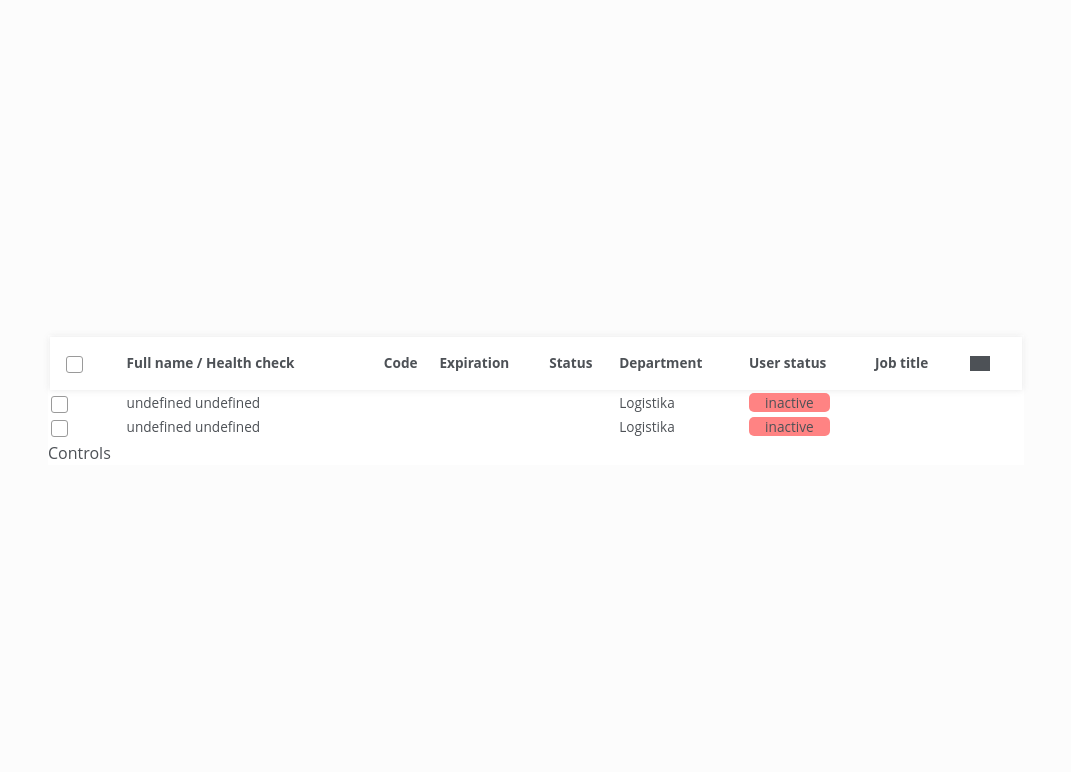
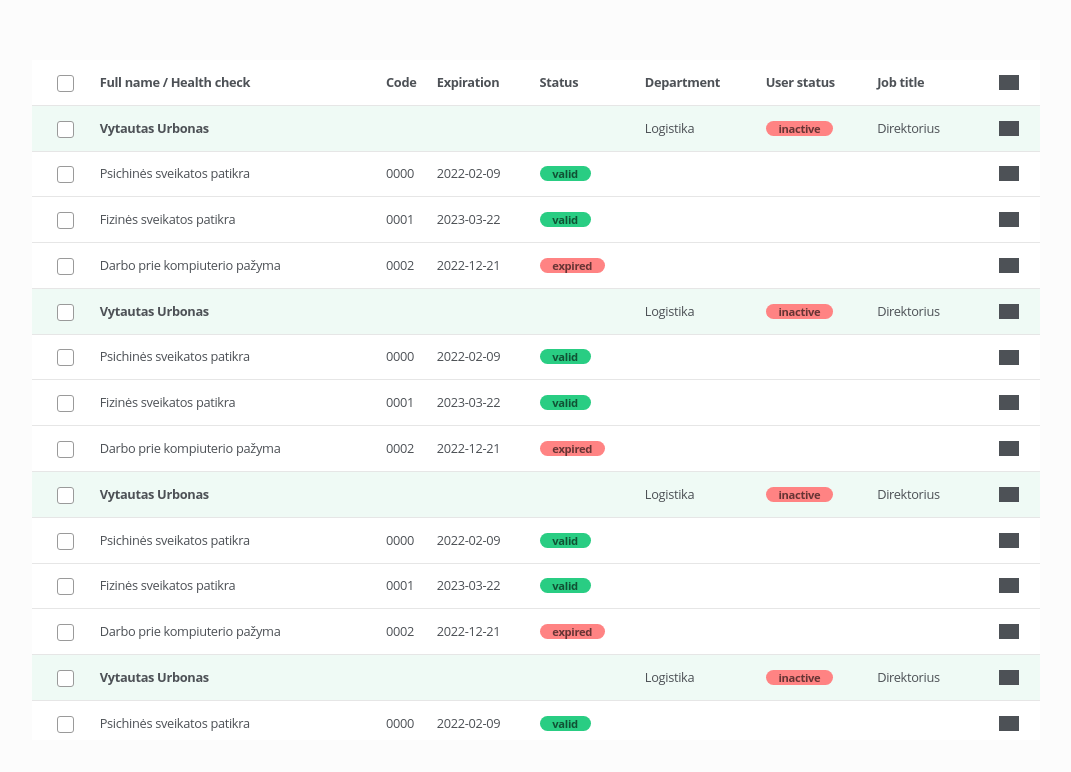
Before and after one commit to sarunas-k/health-table, a Vue app: page / in a window 1280 px wide. Shown: the top 772 px of the page, without its empty margins (104-1175 px from the left). Built offline with nearby package versions, Linux system fonts and the light colour scheme.

Commit message:
Adjust table layout

```diff
--- a/src/assets/css/main.css
+++ b/src/assets/css/main.css
@@ -1,5 +1,8 @@
+/* Import style constants / variables */
+
 @import './variables';
 
+/* Reset default styles */
 
 *,
 *::before,
@@ -16,6 +19,7 @@ body {
   background: var(--color-background);
   font-family: var(--ff);
   font-size: var(--fs-body);
+  letter-spacing: -.02rem;
   line-height: 1.5;
   -webkit-font-smoothing: antialiased;
   height: 100vh;
@@ -52,29 +56,75 @@ h6 {
   isolation: isolate;
 }
 
+/* Main window */
+
 #app {
   display: flex;
   align-items: center;
+  justify-content: center;
   height: 100%;
 }
 
 main {
-  padding: 0 var(--padding-mobile-x);
-  margin: 0 auto;
-  width: 100%;
+  margin: var(--padding-mobile-x);
+  max-width: 100%;
+  max-height: 85%;
+  width: 63rem;
+  overflow-x: scroll;
 }
 
-@media screen and (min-width: 1024px) {
-  main {
-    max-width: 63rem;
+@media screen and (min-width: 63rem) {
+  #app main {
+    overflow-x: hidden;
   }
 }
+
+/* Table */
 
 table {
   width: 100%;
   font-size: var(--fs-basic);
   text-align: left;
+  min-width: 60rem;
+  border-spacing: 0;
 }
+
+table td,
+table th {
+  border-bottom: 1px solid #e6e6e6;
+}
+/*
+  First and last columns have fixed position
+*/
+
+th[role=row],
+thead th:first-child {
+  position: sticky;
+  left: 0;
+  padding: .8rem;
+  background-color: #FFFFFF;
+  text-align: center;
+}
+
+thead th:last-child,
+td:last-child {
+  position: sticky;
+  right: 0;
+  padding: 0;
+  background-color: #FFFFFF;
+  text-align: center;
+}
+
+.row-head th[role=row],
+.row-head td:last-child {
+  background-color: var(--color-secondary-green);
+}
+
+.row-head td:first-of-type {
+  font-weight: var(--fw-bold);
+}
+
+/* Utility */
 
 .visually-hidden {
   position: absolute;
--- a/src/assets/css/variables.css
+++ b/src/assets/css/variables.css
@@ -1,9 +1,13 @@
+/*
+ * Table style variables
+ */
 :root {
-    --padding-mobile-x: 1rem;
+    --padding-mobile-x: 3rem;
     --ff: 'Open Sans';
     --fs-body: 16px;
-    --fs-basic: 0.85rem;
-    --fw-bold: 600;
+    --fs-basic: 0.8rem;
+    --fs-badge: 0.7rem;
+    --fw-bold: 700;
     --color-background: #FCFCFC;
     --color-primary-green: #29CD83;
     --color-secondary-green: #EFFAF5;
--- a/src/components/HealthCheck.vue
+++ b/src/components/HealthCheck.vue
@@ -1,9 +1,10 @@
 <script setup lang="ts">
 import InputCheckbox from './InputCheckbox.vue';
+import InputButton from './InputButton.vue';
 import User from '../models/User';
 import StatusBadge from './StatusBadge.vue';
 
-const props = defineProps({
+defineProps({
 	user: {
 		type: User,
 		required: true
@@ -12,24 +13,44 @@ const props = defineProps({
 </script>
 
 <template>
-	<tr>
+	<tr class="row-head">
 		<th role="row">
 			<InputCheckbox />
 		</th>
-		<td>{{ user.firstName + ' ' + user.lastName }}</td>
+		<td class="col-2">
+			{{ user.firstName + ' ' + user.lastName }}
+		</td>
 		<td></td>
 		<td></td>
 		<td></td>
 		<td>{{ user.department }}</td>
 		<td>
-			<StatusBadge
-				badge="users"
-				:value="user.status"
-			/>
+			<StatusBadge badge="users" :value="user.status" />
 		</td>
+		<td>{{ user.jobTitle }}</td>
+		<td>
+			<InputButton icon="more" :callback="() => console.log('More button clicked')" />
+		</td>
+	</tr>
+	<tr v-for="(check, index) in user.healthChecks" :key="index">
+		<th role="row">
+			<InputCheckbox />
+		</th>
+		<td class="col-2">
+			{{ check.title }}
+		</td>
+		<td>{{ check.code }}</td>
+		<td>{{ check.dateFrom }}</td>
+		<td><StatusBadge badge="check" :value="check.status" /></td>
+		<td></td>
+		<td></td>
+		<td></td>
+		<td><InputButton icon="more" :callback="() => console.log('More button click')" /></td>
 	</tr>
 </template>
 
 <style scoped>
-
+tr.row-head {
+	background-color: var(--color-secondary-green);
+}
 </style>
--- a/src/components/HealthCheckTable.vue
+++ b/src/components/HealthCheckTable.vue
@@ -3,10 +3,9 @@ import HealthCheck from './HealthCheck.vue';
 import InputCheckbox from './InputCheckbox.vue';
 import InputButton from './InputButton.vue';
 import User from '../models/User';
-import { computed } from 'vue';
 
-const usersEntries = [`
-{
+const usersEntries = [
+    `{
       "status": "0",
       "first-name": "Vytautas",
       "last-name": "Urbonas",
@@ -30,7 +29,55 @@ const usersEntries = [`
         }
       ]
     }`,
-	`{
+    `{
+      "status": "0",
+      "first-name": "Vytautas",
+      "last-name": "Urbonas",
+      "job-title": "Direktorius",
+      "department": "Logistika",
+      "health-checks": [
+        {
+          "code": "0000",
+          "issue-date": "2022-02-09T13:13:09.218Z",
+          "status": "1"
+        },
+        {
+          "code": "0001",
+          "issue-date": "2023-03-22T13:06:31.972Z",
+          "status": "1"
+        },
+        {
+          "code": "0002",
+          "issue-date": "2022-12-21T01:26:58.674Z",
+          "status": "0"
+        }
+      ]
+    }`,
+    `{
+      "status": "0",
+      "first-name": "Vytautas",
+      "last-name": "Urbonas",
+      "job-title": "Direktorius",
+      "department": "Logistika",
+      "health-checks": [
+        {
+          "code": "0000",
+          "issue-date": "2022-02-09T13:13:09.218Z",
+          "status": "1"
+        },
+        {
+          "code": "0001",
+          "issue-date": "2023-03-22T13:06:31.972Z",
+          "status": "1"
+        },
+        {
+          "code": "0002",
+          "issue-date": "2022-12-21T01:26:58.674Z",
+          "status": "0"
+        }
+      ]
+    }`,
+  `{
       "status": "0",
       "first-name": "Vytautas",
       "last-name": "Urbonas",
@@ -62,35 +109,39 @@ const usersEntries = [`
 			<th role="col">
 				<InputCheckbox />
 			</th>
-			<th>Full name / Health check</th>
-			<th>Code</th>
-			<th>Expiration</th>
-			<th>Status</th>
-			<th>Department</th>
-			<th>User status</th>
-			<th>Job title</th>
-			<th>
-				<InputButton
-					icon="refresh"
-					:callback="() => console.log('Refresh clicked')"
-				/>
+			<th class="col-2" role="col">
+				Full name / Health check
+			</th>
+			<th role="col">
+				Code
+			</th>
+			<th role="col">
+				Expiration
+			</th>
+			<th role="col">
+				Status
+			</th>
+			<th role="col">
+				Department
+			</th>
+			<th role="col">
+				User status
+			</th>
+			<th role="col">
+				Job title
+			</th>
+			<th role="col">
+				<InputButton icon="refresh" :callback="() => console.log('Refresh clicked')" />
 			</th>
 		</thead>
 		<tbody>
-			<HealthCheck
-				v-for="(user, index) in usersEntries"
-				:user="new User(user)"
-				:key="index"
-			/>
+			<HealthCheck v-for="(user, index) in usersEntries" :user="new User(user)" :key="index" />
 		</tbody>
 	</table>
 </template>
 
-<style scoped>
+<style>
 thead {
-	box-shadow: var(--table-shadow);
-}
-th:first-child {
-	padding: 1rem;
+    box-shadow: var(--table-shadow);
 }
 </style>
--- a/src/components/InputButton.vue
+++ b/src/components/InputButton.vue
@@ -30,10 +30,10 @@ const props = defineProps({
 .button-component {
     width: 40px;
     height: 40px;
-    background-color: #FFF;
     padding: 0;
     border: 0;
     vertical-align: middle;
+    background: none;
 
     span {
         display: inline-block;
--- a/src/components/StatusBadge.vue
+++ b/src/components/StatusBadge.vue
@@ -23,8 +23,10 @@ const props = defineProps({
 
 span {
 	font-size: var(--fs-badge);
-	border-radius: 5px;
-	padding: 0 1rem;
+	color: var(--color-badge-text);
+	font-weight: var(--fw-bold);
+	border-radius: 0.5rem;
+	padding: 0 0.8rem;
 
 	&.active,
 	&.valid {
--- a/src/models/HealthRecord.ts
+++ b/src/models/HealthRecord.ts
@@ -1,28 +1,30 @@
-import { type IHealthRecord, HealthCheckCode, HealthCheckStatus } from "./types/HealthTableTypes.mjs";
+import { type IHealthRecord, type IHealthRecordData, HealthCheckTitle, HealthCheckStatus } from "./types/HealthTableTypes.mjs";
 
 
 class HealthRecord implements IHealthRecord {
-  code!: HealthCheckCode;
-  dateFrom!: Date;
+  code!: string;
+  dateFrom!: string;
   status!: HealthCheckStatus;
+  title!: HealthCheckTitle;
 
-  constructor(recordJson: string) {
-    if (typeof recordJson.length === "undefined") return;
+  constructor(recordJson: IHealthRecordData) {
+    if (!recordJson) return;
+    this.parseRecord(recordJson);
   }
 
-  private parseRecord(recordJson: string) {
-    const data = JSON.parse(recordJson);
+  private parseRecord(data: IHealthRecordData) {
     switch (data.code) {
-      case "0":
-        this.code = HealthCheckCode.Emotional;
+      case "0000":
+        this.title = HealthCheckTitle.Emotional;
         break;
-      case "1":
-        this.code = HealthCheckCode.Physical;
+      case "0001":
+        this.title = HealthCheckTitle.Physical;
         break;
-      case "2":
-        this.code = HealthCheckCode.PC;
+      case "0002":
+        this.title = HealthCheckTitle.PC;
         break;
     }
+    this.code = data.code;
 
     switch (data.status) {
       case "0":
@@ -36,7 +38,7 @@ class HealthRecord implements IHealthRecord {
         break;
     }
 
-    this.dateFrom = new Date(data.dateFrom);
+    this.dateFrom = data['issue-date'].slice(0, 10);
   }
 }
 
--- a/src/models/User.ts
+++ b/src/models/User.ts
@@ -17,15 +17,15 @@ class User implements IUser {
 
     private parseUserData(data: string): void {
         const user = JSON.parse(data);
-        this.firstName = user.firstName;
-        this.lastName = user.lastName;
-        this.department = user.department;
-        const userStatus = user.status;
+        this.firstName = user['first-name'];
+        this.lastName = user['last-name'];
+        this.department = user['department'];
+        const userStatus = user['status'];
         if (userStatus === '1')
             this.status = UserStatus.Active;
         else if (userStatus === '0')
             this.status = UserStatus.Inactive;
-        this.jobTitle = user.jobTitle;
+        this.jobTitle = user['job-title'];
         this.healthChecks = new Array<HealthRecord>;
         for (let i = 0; i < user['health-checks'].length; i++) {
             this.healthChecks.push(new HealthRecord(user['health-checks'][i]));
```
Also changed, not shown: src/models/types/HealthTableTypes.mts.
